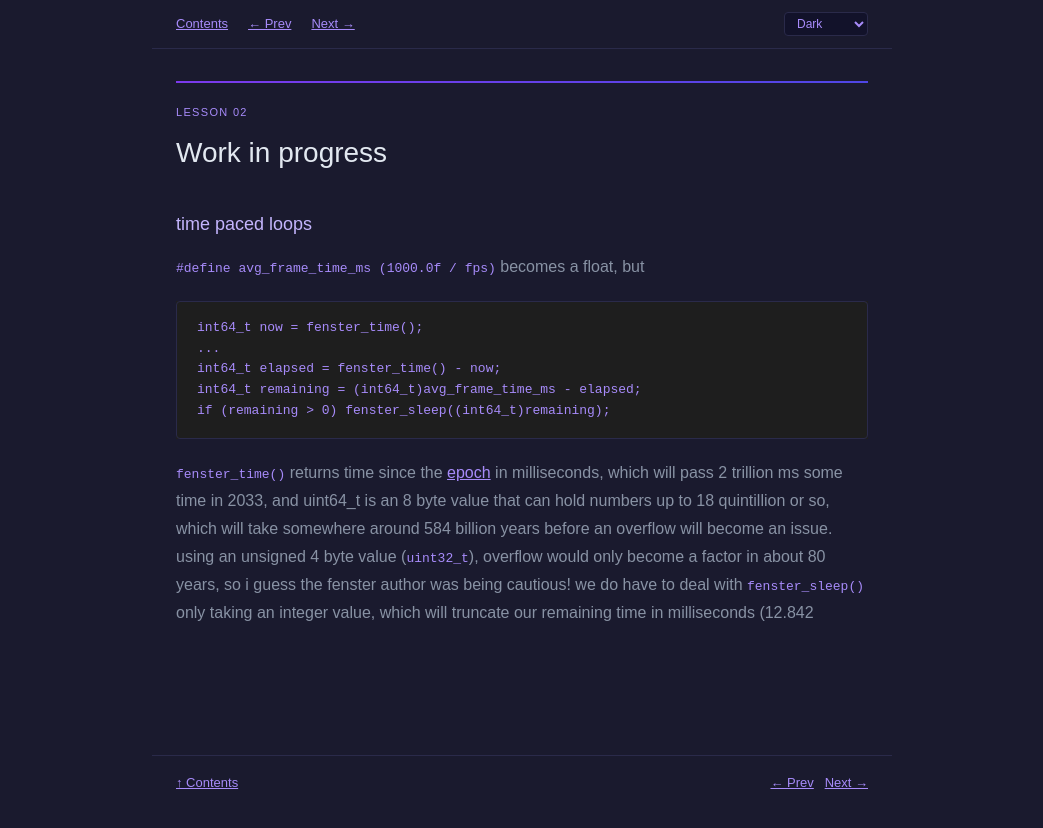
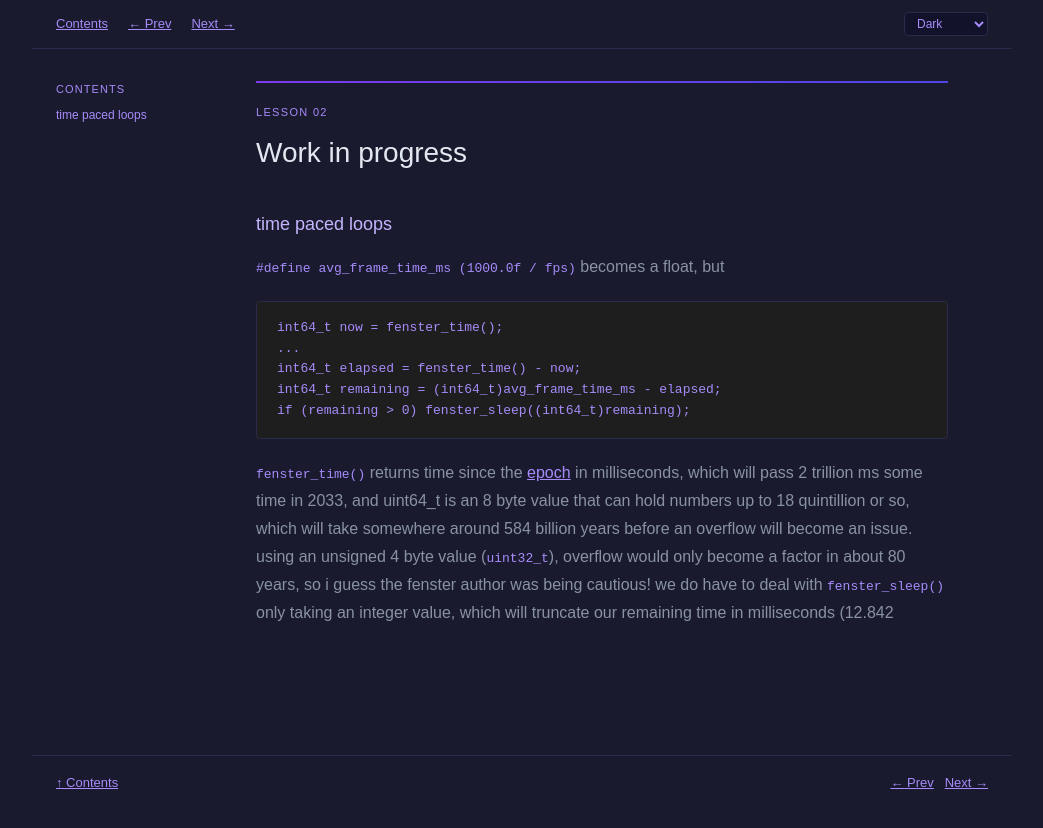
Before and after one commit to TurpeNescire/softrend-3d, a Jekyll site: the page built from docs/lesson_02.md, in a window 1280 px wide. Shown: the top 828 px of the page, without its empty margins (118-1161 px from the left). Built offline with Jekyll 4.4.1, drawn with Linux system fonts in a browser that asks for light colours.

Commit message:
sidebar toc addition

```diff
--- a/docs/_layouts/lesson.html
+++ b/docs/_layouts/lesson.html
@@ -33,11 +33,22 @@
     </div>
   </nav>
 
-  <main>
-    <div class="accent-rule"></div>
-    <div class="lesson-label">{{ page.lesson_label | default: "" }}</div>
-    {{ content }}
-  </main>
+  <!-- page-layout: flex row on wide screens, column on mobile -->
+  <div class="page-layout">
+
+    <!-- toc-sidebar: auto-populated by toc-build.js below -->
+    <nav class="toc-sidebar">
+      <div class="toc-title">Contents</div>
+      <ul id="toc-list"></ul>
+    </nav>
+
+    <main>
+      <div class="accent-rule"></div>
+      <div class="lesson-label">{{ page.lesson_label | default: "" }}</div>
+      {{ content }}
+    </main>
+
+  </div>
 
   <nav class="bottom-nav">
     <a href="{{ '/' | relative_url }}">↑ Contents</a>
--- a/docs/css/style.css
+++ b/docs/css/style.css
@@ -9,8 +9,10 @@ body {
 }
 
 main {
+  /* flex child — fills remaining space up to 740px */
+  flex: 1;
   max-width: 740px;
-  margin: 0 auto;
+  min-width: 0; /* prevents flex overflow on narrow screens */
   padding: 2rem 1.5rem 4rem;
 }
 
@@ -32,6 +34,52 @@ h1 { font-size: 28px; font-weight: 500; margin-bottom: 0.5rem; }
 h2 { font-size: 18px; font-weight: 500; margin: 2rem 0 0.75rem; }
 h3 { font-size: 15px; font-weight: 500; margin: 1.5rem 0 0.5rem; }
 
+/* ── Page layout: TOC sidebar + main content ──────────── */
+.page-layout {
+  display: flex;
+  flex-direction: row;
+  align-items: flex-start;
+  max-width: 980px; /* 200px TOC + 40px gap + 740px content */
+  margin: 0 auto;
+}
+
+.toc-sidebar {
+  width: 200px;
+  flex-shrink: 0;
+  padding: 2rem 1.5rem 2rem 1.5rem;
+  position: sticky;
+  top: 1rem;
+  align-self: flex-start;
+  max-height: calc(100vh - 2rem);
+  overflow-y: auto;
+  font-size: 12px;
+  line-height: 1.5;
+}
+
+.toc-title {
+  font-size: 11px;
+  letter-spacing: 0.1em;
+  text-transform: uppercase;
+  margin-bottom: 0.5rem;
+}
+
+/* h2 entries flush left, h3 entries indented */
+#toc-list { list-style: none; padding: 0; margin: 0; }
+#toc-list li { margin: 0.25rem 0; }
+#toc-list li.toc-h3 { padding-left: 0.75rem; }
+
+/* On narrow screens: stack TOC above content */
+@media (max-width: 1000px) {
+  .page-layout { flex-direction: column; }
+  .toc-sidebar {
+    position: static;
+    width: 100%;
+    max-height: none;
+    padding: 1rem 1.5rem;
+    border-bottom: 1px solid;
+  }
+}
+
 main ul {
   padding-left: 1.5rem;
   list-style-type: disc;
@@ -46,7 +94,7 @@ nav.lesson-nav {
   display: flex;
   align-items: center;
   gap: 1.25rem;
-  max-width: 740px;
+  max-width: 980px;
   margin: 0 auto;
   padding: 0.75rem 1.5rem;
   font-size: 13px;
@@ -58,7 +106,7 @@ nav.lesson-nav .nav-links { margin-left: auto; display: flex; gap: 1rem; }
 nav.bottom-nav {
   display: flex;
   justify-content: space-between;
-  max-width: 740px;
+  max-width: 980px;
   margin: 3rem auto 0;
   padding: 1rem 1.5rem 0;
   font-size: 13px;
@@ -220,3 +268,28 @@ body.theme-editorial .highlight .o  { color: #2C2C2A } /* Operator */
 body.theme-editorial .highlight .p  { color: #2C2C2A } /* Punctuation */
 body.theme-editorial .highlight .mi { color: #1a5c8a } /* Integer — dark blue */
 body.theme-editorial .highlight .mf { color: #1a5c8a } /* Float */
+
+/* ── TOC sidebar theme colors ─────────────────────────── */
+body.theme-dark .toc-sidebar { color: #6c6f93; }
+body.theme-dark .toc-title   { color: #a78bfa; }
+body.theme-dark #toc-list a  { color: #a78bfa; text-decoration: none; }
+body.theme-dark #toc-list a:hover { color: #c4b5fd; }
+body.theme-dark .toc-sidebar { border-color: #2a2a4a; }
+
+body.theme-terminal .toc-sidebar { color: #3fb950; }
+body.theme-terminal .toc-title   { color: #3fb950; }
+body.theme-terminal #toc-list a  { color: #58a6ff; text-decoration: none; }
+body.theme-terminal #toc-list a:hover { color: #79c0ff; }
+body.theme-terminal .toc-sidebar { border-color: #21262d; }
+
+body.theme-docs .toc-sidebar { color: #666; }
+body.theme-docs .toc-title   { color: #185FA5; }
+body.theme-docs #toc-list a  { color: #185FA5; text-decoration: none; }
+body.theme-docs #toc-list a:hover { color: #0d3d6e; }
+body.theme-docs .toc-sidebar { border-color: #e0e0e0; }
+
+body.theme-editorial .toc-sidebar { color: #888780; font-family: Georgia, serif; }
+body.theme-editorial .toc-title   { color: #993C1D; }
+body.theme-editorial #toc-list a  { color: #993C1D; text-decoration: none; }
+body.theme-editorial #toc-list a:hover { color: #5F5E5A; }
+body.theme-editorial .toc-sidebar { border-color: #dddbd5; }
```
Also changed, not shown: other parts of docs/_layouts/lesson.html (+23 -0 lines).
